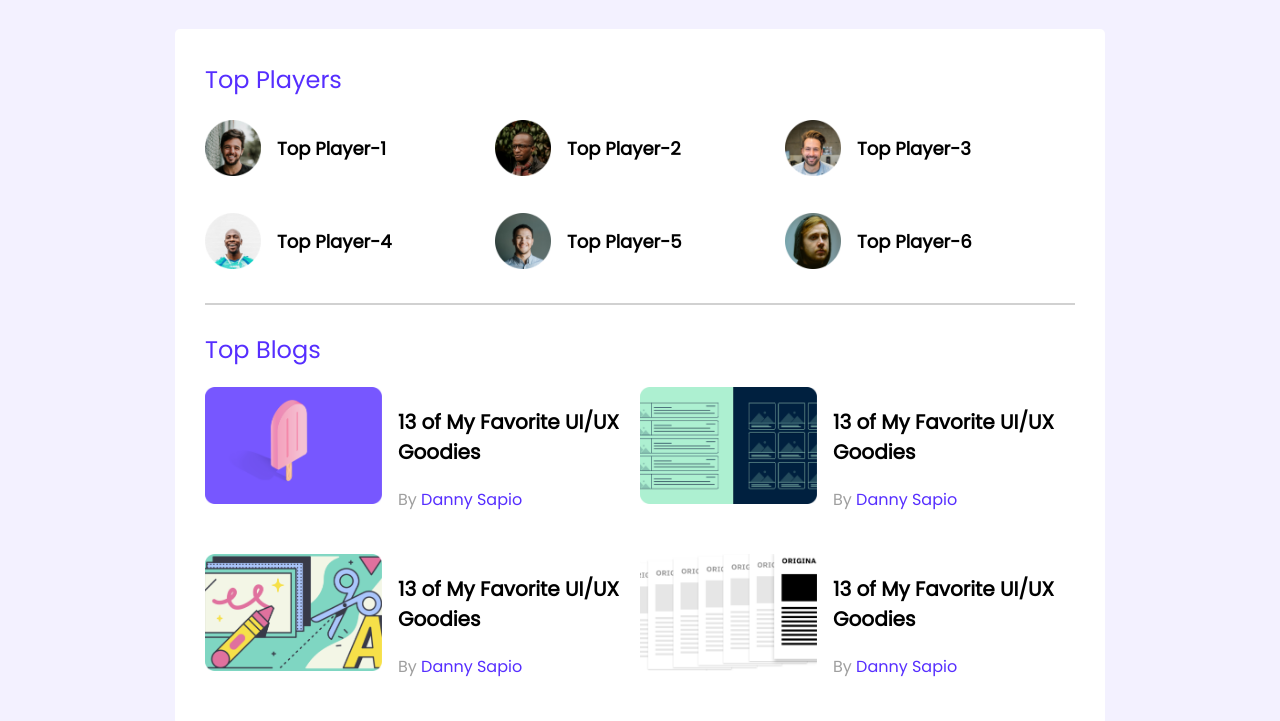
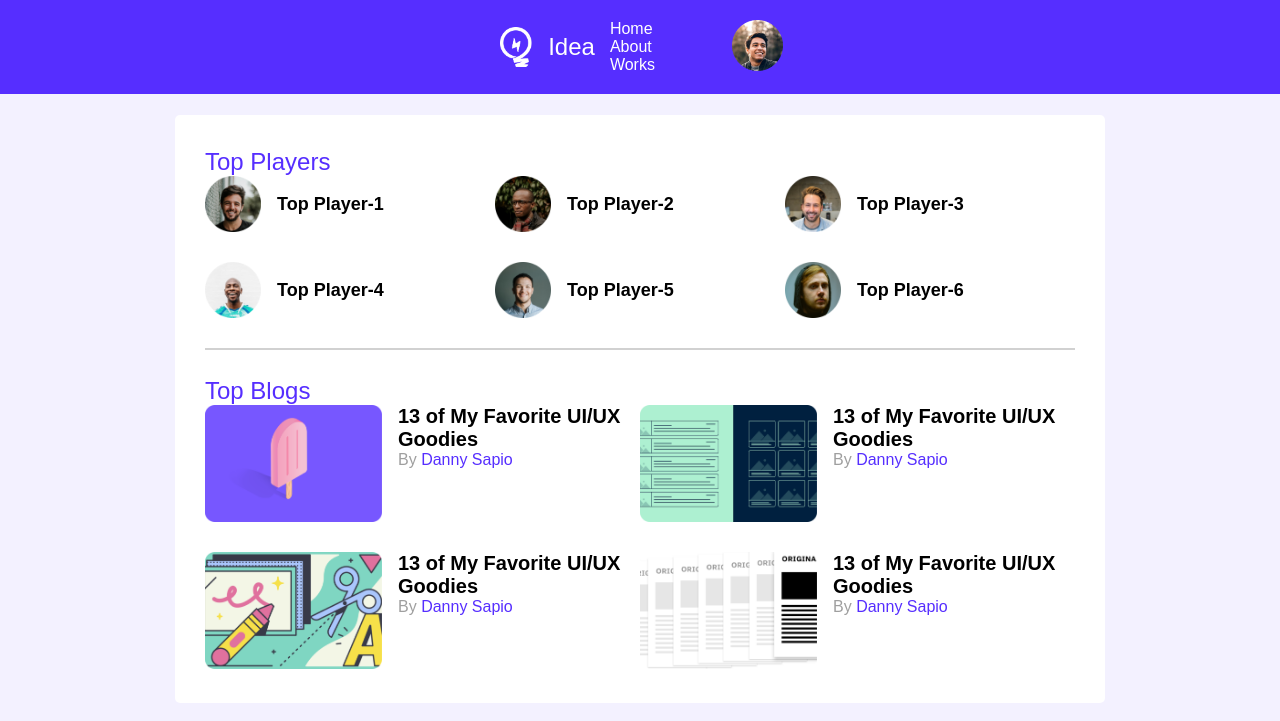
Before and after one commit to jihad-hossain1/milestone2, a plain HTML site: page Module10/index.html in a window 1280 px wide. Shown: the top 721 px of the page. Drawn offline with Linux system fonts and the light colour scheme.

Commit message:
responsive incomplete

```diff
--- a/Module10/index.html
+++ b/Module10/index.html
@@ -13,10 +13,25 @@
 <body>
     <!-- header start -->
     <header>
-
+        <div class="header">
+            <div class="logo">
+                <img src="./images/icons/logo.png" alt="">
+                <h4 class="logo-title">Idea</h4>
+            </div>
+            <div class="navi">
+                <div>
+                    <a href="">Home</a>
+                    <a href="">About</a>
+                    <a href="">Works</a>
+                </div>
+                <div class="pro-img">
+                    <img src="./images/icons/profile.png" alt="">
+                </div>
+            </div>
+        </div>
     </header>
     <!-- header end -->
-    <main>
+    <main class="hide">
         <!-- top players and top blogs -->
         <section class="container">
             <div class="top-players">
--- a/Module10/styles/style.css
+++ b/Module10/styles/style.css
@@ -1,5 +1,53 @@
+    * {
+        margin: 0;
+
+    }
+
     /* fonts  */
     @import url('https://fonts.googleapis.com/css2?family=Poppins&display=swap');
+
+    /* header section style  */
+    .header {
+        background: #562EFF;
+        height: 94px;
+        display: flex;
+        justify-content: space-between;
+    }
+
+    .logo {
+        display: flex;
+        align-items: center;
+        gap: 16px;
+        padding-left: 500px;
+    }
+
+    .header .logo img {
+        height: 40px;
+
+    }
+
+    .logo-title {
+        color: #ffffff;
+        font-weight: 500;
+        font-size: 24px;
+    }
+
+    .navi {
+        display: flex;
+        /* justify-content: center; */
+        align-items: center;
+    }
+    .navi .pro-img{
+        padding-left: 34px;
+        padding-right: 497px;
+    }
+    .navi div a {
+        text-decoration: none;
+        color: #ffffff;
+        font-weight: 400;
+        font-size: 16px;
+        padding: 15px;
+    }
 
     /* commont styes or utilites */
     body {
@@ -104,30 +152,36 @@
     /* ---------------
         courses style
 ------------------------*/
-.courses{
+    .courses {
         display: grid;
         grid-template-columns: repeat(3, 1fr);
         grid-column-gap: 24px;
     }
+
     .course .course-banner img {
         width: 224px;
         height: 104px;
     }
-.course-info{
+
+    .course-info {
         display: flex;
         align-items: center;
         justify-content: space-between;
     }
-.fa-star{
+
+    .fa-star {
         font-size: 12px;
     }
-.fa-star.filed{
+
+    .fa-star.filed {
         color: #FFC014;
     }
-.fa-star.empty{
+
+    .fa-star.empty {
         color: #AEAEAE;
     }
-.course-duration{
+
+    .course-duration {
         color: #FF4A60;
         background: #FFE4E8;
         padding: 2px;
@@ -143,16 +197,24 @@
     /* Mobile Devices */
 
     @media only screen and (max-width: 688px) {
-    .container{
+        /* .hide{
+            display: none; */
+
+        .container {
             width: 100%;
         }
-    .players{
-        grid-template-columns: repeat(2,1fr);
+
+        .players {
+            grid-template-columns: repeat(2, 1fr);
         }
-    .blogs, .courses{
-        grid-template-columns: repeat(1,1fr);
+
+        .blogs,
+        .courses {
+            grid-template-columns: repeat(1, 1fr);
         }
-    .player, .blog{
+
+        .player,
+        .blog {
             flex-direction: column;
         }
 
@@ -161,15 +223,30 @@
     /* Tablet devices */
 
     @media only screen and (min-width: 589px) and (max-width: 992px) {
-    .container{
+        /* .hide{
+            display: none; */
+
+        .logo{
+            margin-left: 100px;
+            padding: 0;
+        }
+        .navi .pro-img{
+            padding-left: 30px;
+            padding-right: 110px;
+        }
+        .container {
             width: 100%;
             margin-left: 20px;
         }
-    .players{
-        grid-template-columns: repeat(2,1fr);
+        .player{
+            margin-bottom: 20px;
+        }
+        .players {
+            grid-template-columns: repeat(2, 1fr);
             margin-left: 70px;
         }
-    .course-info{
+
+        .course-info {
             margin-bottom: 15px;
         }
     }
```
Lines whose indentation alone changed are shown as unchanged.
